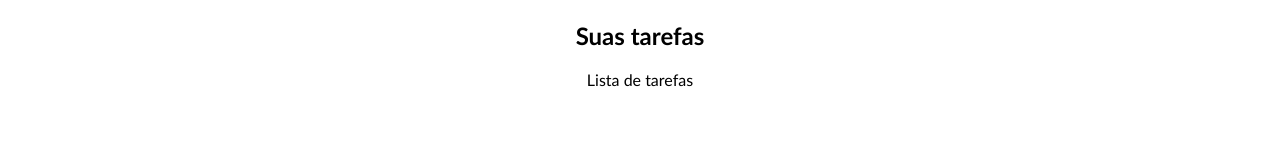
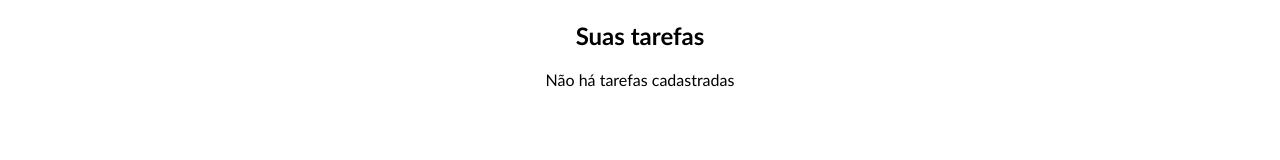
Before and after one commit to gabrielsrpp/ToDoList-React, a React (Create React App) app in the folder base_todo_react/: page / in a window 1280 px wide. Shown: the part 432-592 px from the top of the page. Built offline with nearby package versions, Linux system fonts and the light colour scheme.

Commit message:
Exibindo lista de tarefas

```diff
--- a/base_todo_react/src/App.tsx
+++ b/base_todo_react/src/App.tsx
@@ -27,7 +27,7 @@ function App() {
         <div>
           <div></div>
           <h2>Suas tarefas</h2>
-          <TaskList/>
+          <TaskList taskList={taskList}/>
         </div>
       </main>
 
--- a/base_todo_react/src/components/TaskForm.tsx
+++ b/base_todo_react/src/components/TaskForm.tsx
@@ -44,12 +44,26 @@ const handleChange = (e: ChangeEvent<HTMLInputElement>) => {
   return <form onSubmit={addTaskHandler} className={styles.form}>
   <div className={styles.input_container}>
     <label htmlFor="title">Título:</label>
-    <input type="text" id="title" placeholder="Título da tarefa" onChange={handleChange} value={title}/>
+    <input
+  type="text"
+  id="title"
+  name="title"
+  placeholder="Título da tarefa"
+  onChange={handleChange}
+  value={title}
+/>
   </div>
 
   <div className={styles.input_container}>
     <label htmlFor="difficulty">Dificuldade:</label>
-    <input type="number" id="difficulty" placeholder="Dificuldade da tarefa" onChange={handleChange}value={difficulty}/>
+    <input
+  type="number"
+  id="difficulty"
+  name="difficulty"
+  placeholder="Dificuldade da tarefa"
+  onChange={handleChange}
+  value={difficulty}
+/>
   </div>
 
   <input type="submit" value={btnText} />
--- a/base_todo_react/src/components/TaskList.tsx
+++ b/base_todo_react/src/components/TaskList.tsx
@@ -1,13 +1,35 @@
 import React from 'react'
 
-type Props = {}
+
+// interfaces
+import { ITask } from '../interfaces/Task'
+// CSS
+import styles from '../TaskList.module.css'
+
+
+interface Props  {
+  taskList: ITask [];
+}
+
+interface Props {
+  taskList: ITask[];
+}
 
 const TaskList = (props: Props) => {
   return (
-    <div>
-        <p>Lista de tarefas</p>
-    </div>
-  )
-}
+    <>
+      {props.taskList.length > 0 ? (
+        props.taskList.map((task) => (
+          <div key={task.id}>
+            <p>{task.title}</p>
+          </div>
+        ))
+      ) : (
+        <p>Não há tarefas cadastradas</p>
+      )}
+    </>
+  );
+};
+
 
 export default TaskList
```
Also changed, not shown: base_todo_react/src/components/TaskList.module.css (added).
